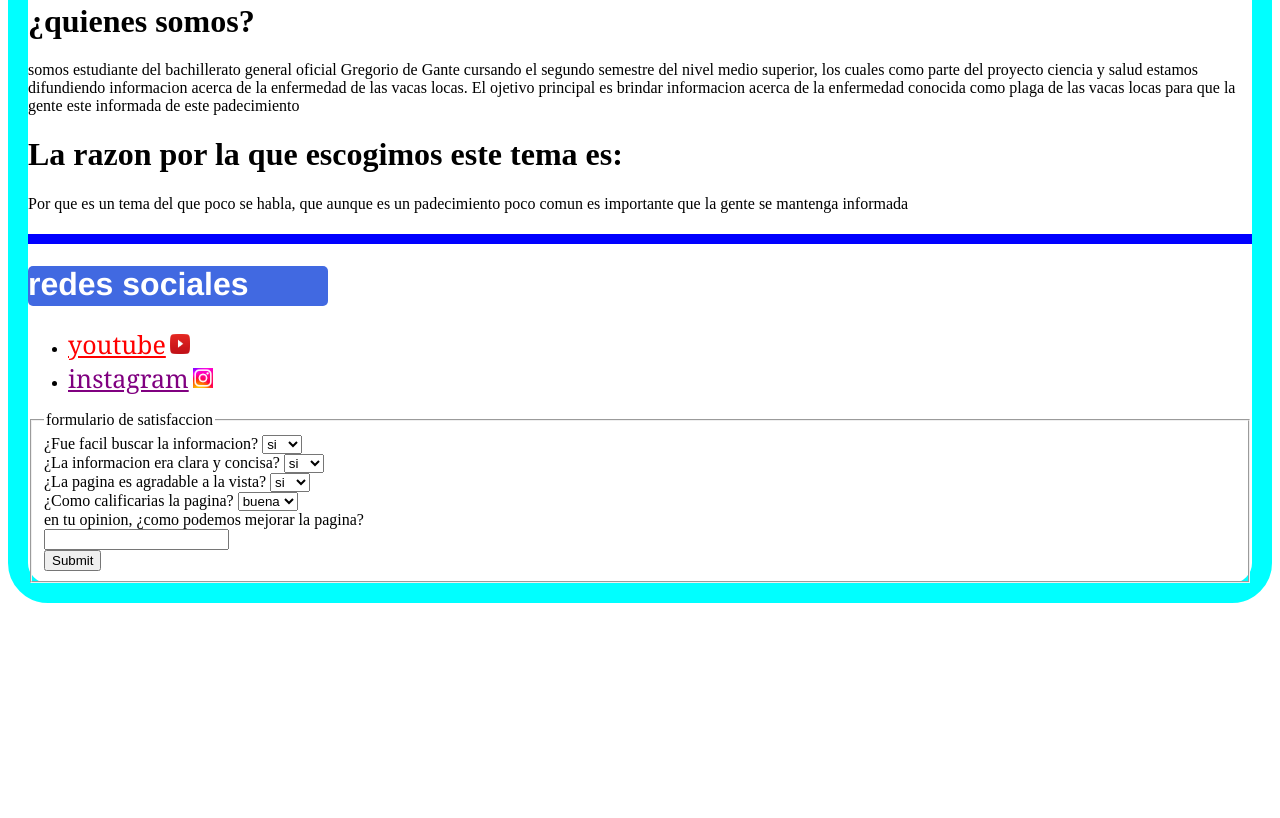
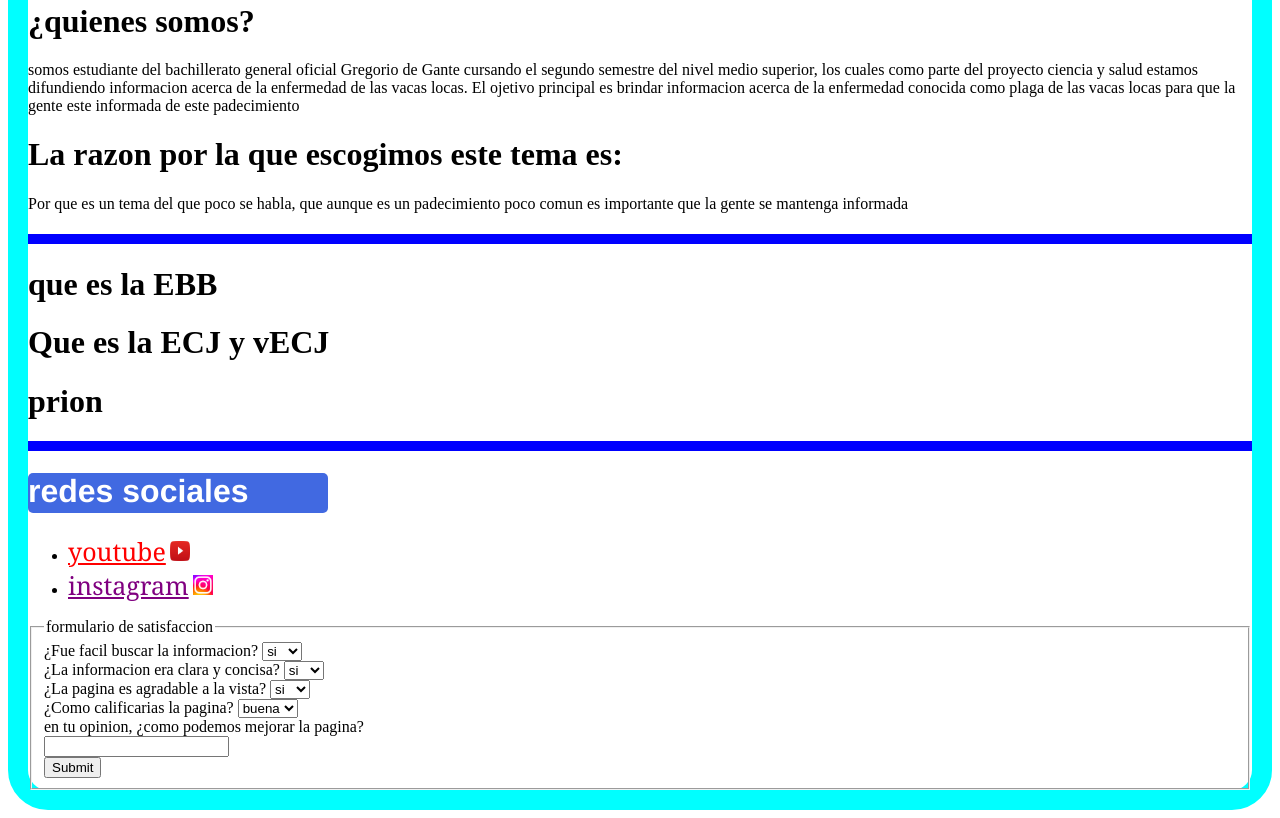
Before and after one commit to proyecto163/proyecto167.github.io, a plain HTML site: page index.html in a window 1280 px wide. Shown: the part 673-1491 px from the top of the page. Before the commit the page ends 1284 px from the top, so only its background shows below. Drawn offline with Linux system fonts and the light colour scheme.

Commit message:
index.html

```diff
--- a/index.html
+++ b/index.html
@@ -31,6 +31,10 @@
     <p1>Por que es un tema del que poco se habla, que aunque es un padecimiento poco comun es importante que la gente se mantenga
         informada
     </p1>
+     <h1 class="h2"></h1>
+    <h1>que es la EBB</h1>
+    <h1>Que es la ECJ y vECJ</h1>
+    <h1>prion</h1>
       <h1 class="h2"></h1>
     <h1 class="h">redes sociales</h1>
     <ul>
```
